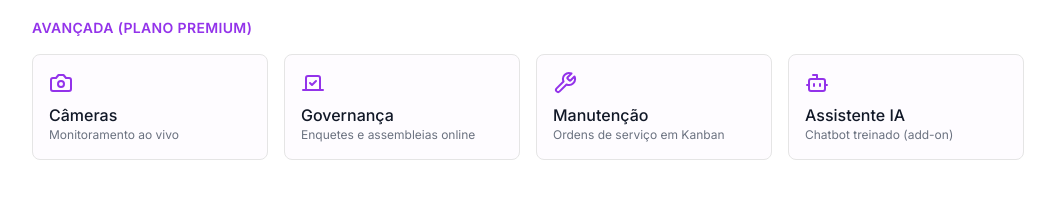
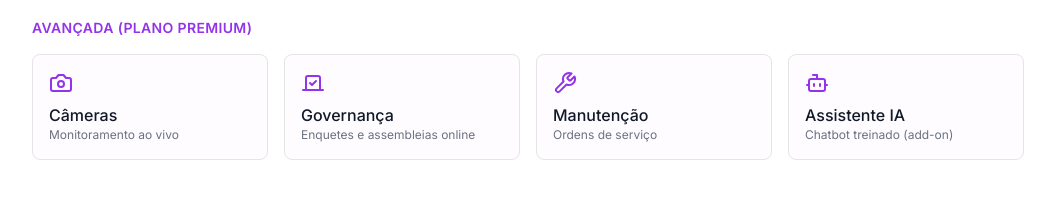
Before and after one commit to robsonodex/condominio-facil, a Next.js app: page /landing in a window 1280 px wide. Shown: the part 1660-1877 px from the top of the page, without its empty margins (112-1167 px from the left). Built offline with nearby package versions, Linux system fonts and the light colour scheme; no server answers.

Commit message:
fix: Simplificar descricao Manutencao

```diff
--- a/src/app/(public)/landing/page.tsx
+++ b/src/app/(public)/landing/page.tsx
@@ -173,7 +173,7 @@ export default function LandingPage() {
                             {[
                                 { icon: Camera, name: 'Câmeras', desc: 'Monitoramento ao vivo' },
                                 { icon: Vote, name: 'Governança', desc: 'Enquetes e assembleias online' },
-                                { icon: Wrench, name: 'Manutenção', desc: 'Ordens de serviço em Kanban' },
+                                { icon: Wrench, name: 'Manutenção', desc: 'Ordens de serviço' },
                                 { icon: Bot, name: 'Assistente IA', desc: 'Chatbot treinado (add-on)' },
                             ].map((f, i) => (
                                 <div key={i} className="p-4 border rounded-lg hover:border-purple-300 transition-colors bg-purple-50/30">
```
